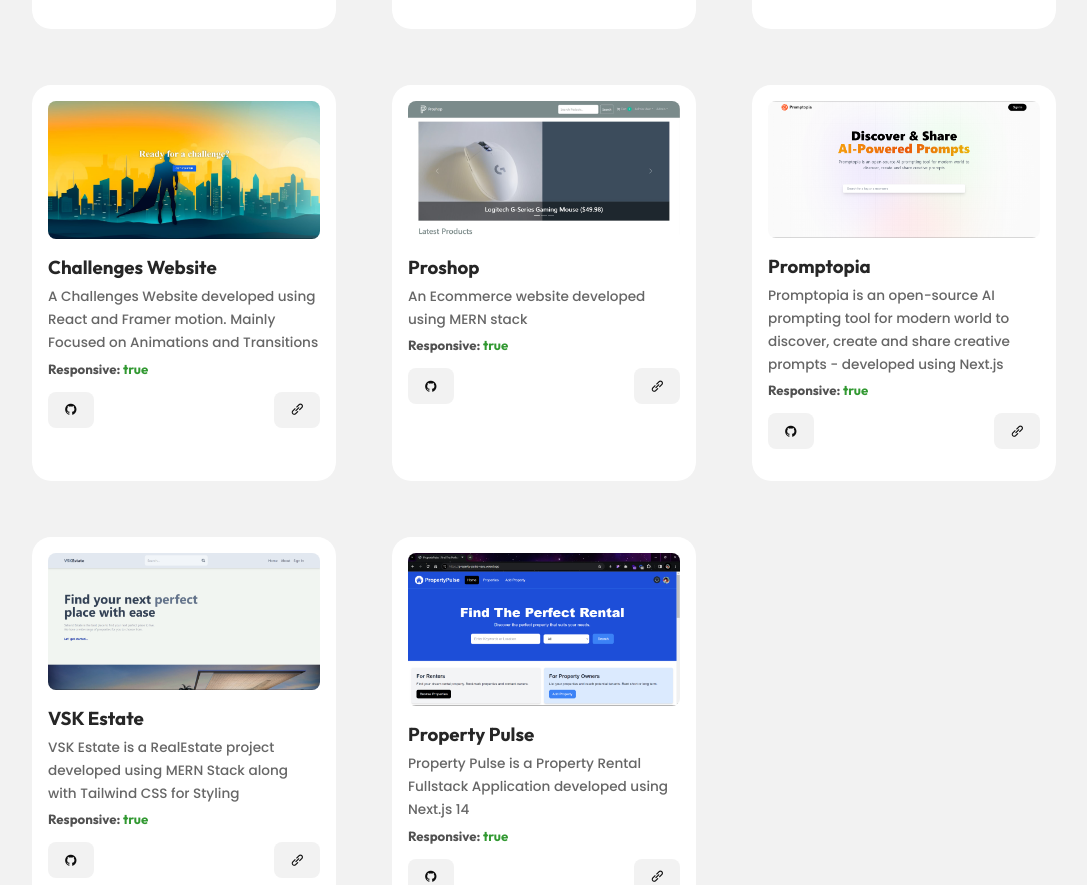
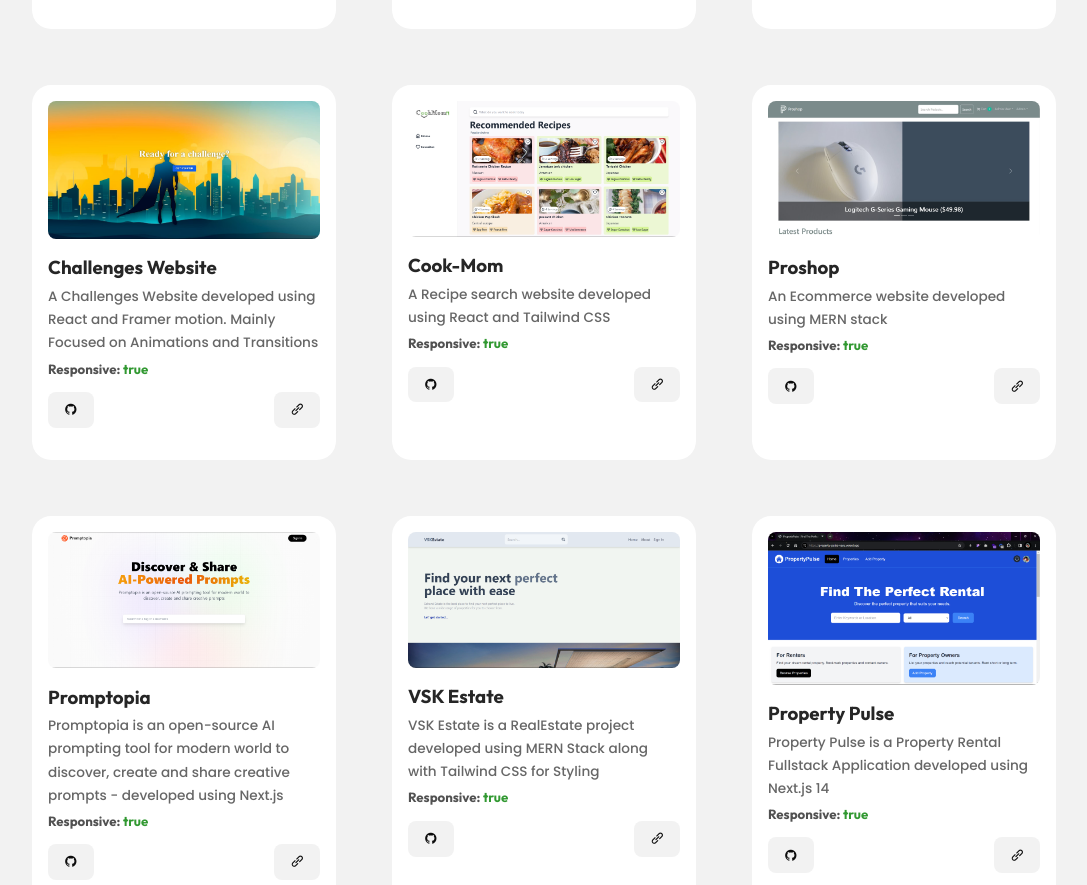
Before and after one commit to Sreenivasulu-Kalluru/my-portfolio-website, a plain HTML site: page index.html in a window 1280 px wide. Shown: the part 5423-6308 px from the top of the page, without its empty margins (96-1183 px from the left). Drawn offline with nearby package versions, Linux system fonts and the light colour scheme; a web font is replaced by a local one.

Commit message:
cook-mon website added to the list

```diff
--- a/index.html
+++ b/index.html
@@ -827,7 +827,32 @@
             ></a>
           </div>
         </article>
-        <article class="project mix fullstack" data-order="23">
+        <article class="project mix react-tailwind" data-order="23">
+          <div class="project__image">
+            <img
+              src="./assets/project-thumbnails/cook-mom.png"
+              alt="Cook-Mom Website Thumbnail"
+            />
+          </div>
+          <h3>Cook-Mom</h3>
+          <p>A Recipe search website developed using React and Tailwind CSS</p>
+          <h5 class="responsive-true">Responsive: <span>true</span></h5>
+          <div class="project__cta">
+            <a
+              href="https://cook-mom-ten.vercel.app/"
+              class="btn sm"
+              target="_blank"
+              ><i class="uil uil-link-alt"></i
+            ></a>
+            <a
+              href="https://github.com/Sreenivasulu-Kalluru/Cook-Mom"
+              class="btn sm"
+              target="_blank"
+              ><i class="uil uil-github"></i
+            ></a>
+          </div>
+        </article>
+        <article class="project mix fullstack" data-order="24">
           <div class="project__image">
             <img
               src="./assets/project-thumbnails/proshop-mern.jpg"
@@ -852,7 +877,7 @@
             ></a>
           </div>
         </article>
-        <article class="project mix fullstack" data-order="24">
+        <article class="project mix fullstack" data-order="25">
           <div class="project__image">
             <img
               src="./assets/project-thumbnails/promptopia.png"
@@ -881,7 +906,7 @@
             ></a>
           </div>
         </article>
-        <article class="project mix fullstack" data-order="25">
+        <article class="project mix fullstack" data-order="26">
           <div class="project__image">
             <img
               src="./assets/project-thumbnails/vsk-estate-mern.png"
@@ -909,7 +934,7 @@
             ></a>
           </div>
         </article>
-        <article class="project mix fullstack" data-order="26">
+        <article class="project mix fullstack" data-order="27">
           <div class="project__image">
             <img
               src="./assets/project-thumbnails/property-pulse.png"
```
Also changed, not shown: assets/project-thumbnails/cook-mom.png (added).
